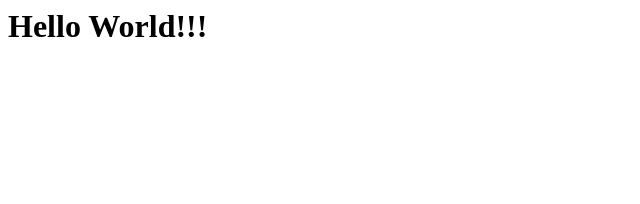
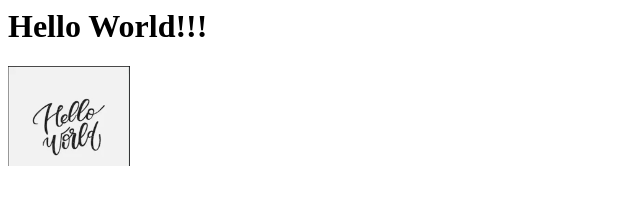
Before and after one commit to naveen17/naveen17.github.io, a plain HTML site: page index.html in a window 1280 px wide. Shown: the whole page, without its empty margins (0-640 px from the left). Drawn offline with Linux system fonts and the light colour scheme.

Commit message:
add image

```diff
--- a/index.html
+++ b/index.html
@@ -1,3 +1,6 @@
 <html>
     <h1>Hello World!!!</h1>
+    <div>
+        <img src="world.JPG" height="100"
+    </div>
 </html>
```
Also changed, not shown: world.JPG (added).
